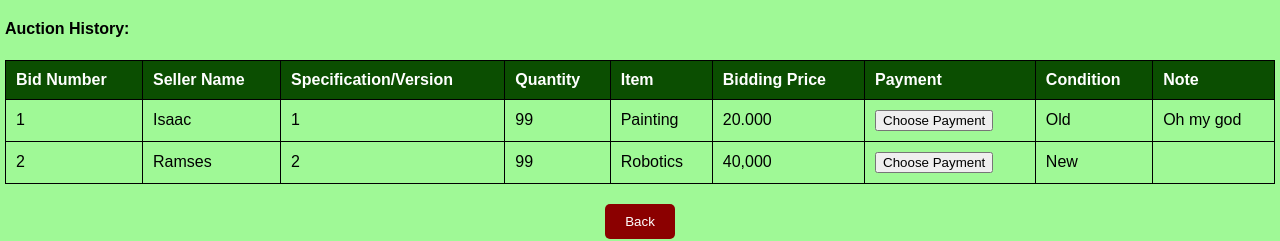
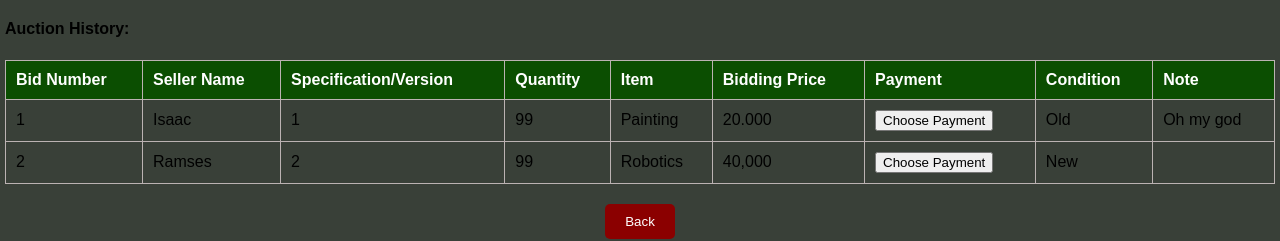
Before and after one commit to benjunnel11/Bidbayv3, a React (Create React App) app in the folder live-auction-app/: page /biddingmanagement in a window 1280 px wide. Shown: the part 972-1213 px from the top of the page. Built offline with nearby package versions, Linux system fonts and the light colour scheme.

Commit message:
[condes]temporary

```diff
--- a/live-auction-app/src/App.js
+++ b/live-auction-app/src/App.js
@@ -11,6 +11,7 @@ import BidderRegistrationPage2 from './Bidderpage/BidderRegistration/bidderregis
 import SellerHomePage from './Sellerpage/sellerhomepage/sellerhomepage';
 import BidderHomePage from './Bidderpage/bidderhomepage/bidderhomepage';
 import BiddingManagement from './BiddingManagement/biddingmanagement'; // Import BiddingManagement
+import WatchLivePage from './WatchLivePage/watchlive';
 import './App.css';
 
 function App() {
@@ -29,6 +30,7 @@ function App() {
           <Route path='/sellerhomepage' element={<SellerHomePage/>}/>
           <Route path='/bidderhomepage' element={<BidderHomePage/>}/>
           <Route path='/biddingmanagement' element={<BiddingManagement/>}/> {/* Ensure this route is here */}
+          <Route path='/watchlive' element={<WatchLivePage/>}/>
           <Route path='*' element={<Homepage/>}/>
         </Routes>
       </Router>
--- a/live-auction-app/src/Bidderpage/bidderhomepage/bidderhomepage.js
+++ b/live-auction-app/src/Bidderpage/bidderhomepage/bidderhomepage.js
@@ -23,8 +23,9 @@ function BidderHomePage() {
     navigate('/watchlist');
   };
 
+  // Updated function to navigate directly to BiddingManagement page
   const handleViewHistory = () => {
-    navigate('/bidhistory');
+    navigate('/biddingmanagement');
   };
 
   const handleLogout = () => {
@@ -33,7 +34,6 @@ function BidderHomePage() {
 
   return (
     <div className="bidder-homepage">
-      {/* Top bar with BidBay title and centered search */}
       <div className="top-bar">
         <h2>BidBay</h2>
         <form onSubmit={handleSearch}>
@@ -48,7 +48,6 @@ function BidderHomePage() {
       </div>
 
       <div className="content-wrapper">
-        {/* Sidebar */}
         <div className="side-bar">
           <ul>
             <li onClick={handleViewAuctions}>Home</li>
@@ -58,7 +57,6 @@ function BidderHomePage() {
           </ul>
         </div>
 
-        {/* Main content */}
         <div className="main-content">
           <header>
             <h2>Welcome back Bidder!</h2>
--- a/live-auction-app/src/BiddingManagement/biddingmanagement.css
+++ b/live-auction-app/src/BiddingManagement/biddingmanagement.css
@@ -41,7 +41,7 @@
 .auction-info {
     width: 100%;
     padding: 10px;
-    background-color: #9ff996; /* Light grey background for clarity */
+    background-color: #394038; /* Light grey background for clarity */
     margin-bottom: 20px;
     border-radius: 10px; /* Rounded corners */
 }
@@ -62,7 +62,7 @@
 .editable-management-text:focus,
 .editable-history-text:focus {
     border: 1px dashed white; /* Show a dashed border when editing */
-    background: rgba(255, 255, 255, 0.1); /* Light background while editing */
+    background: #b159691a; /* Light background while editing */
 }
 
 .auction-info h2 {
@@ -110,7 +110,7 @@
 .bid-form {
     width: 100%;
     padding: 20px;
-    background-color: #9ff996;
+    background-color: #394038;
     border-radius: 8px; /* Rounded corners */
 }
 
@@ -152,7 +152,7 @@
 .auction-table td {
     padding: 10px;
     text-align: left;
-    border: 1px solid #000000; /* Light borders around table cells */
+    border: 1px solid #bbb2b2; /* Light borders around table cells */
 }
 
 .auction-table th {
```
